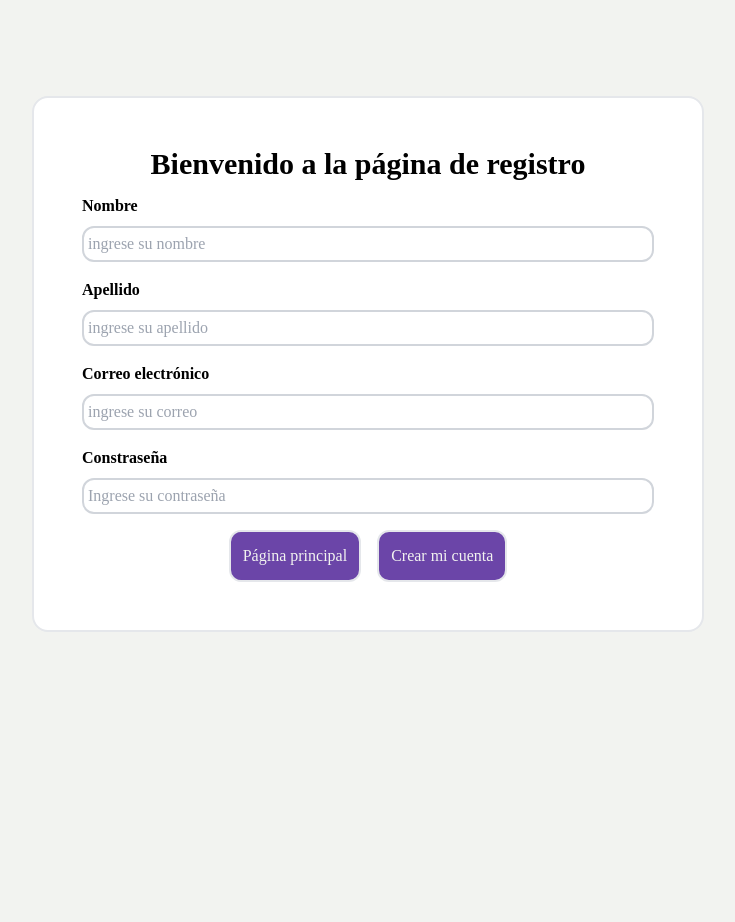
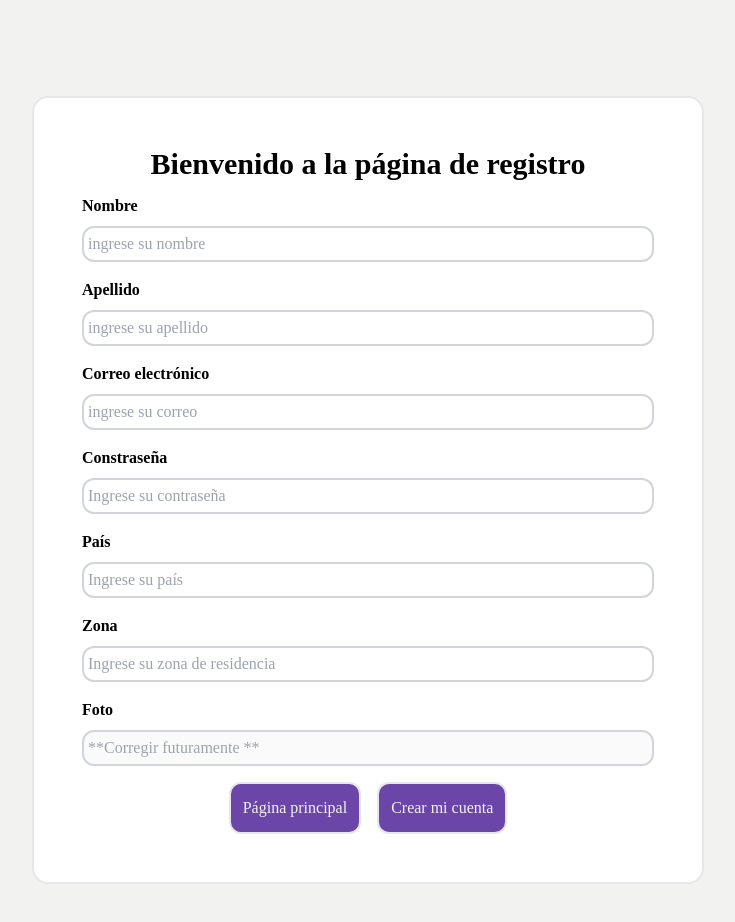
Before and after one commit to JulioLopez27/Plataforma-Nutricionista, a React (Vite) app in the folder web/: page /signup in a window 1280 px wide. Shown: the top 922 px of the page, without its empty margins (272-1007 px from the left). Before the commit the page ends 800 px from the top, so only its background shows below. Built offline with nearby package versions, Linux system fonts and the light colour scheme.

Commit message:
Add more Inputs

```diff
--- a/web/src/pages/Signup/index.jsx
+++ b/web/src/pages/Signup/index.jsx
@@ -45,6 +45,33 @@ export const Signup = () => {
                         placeholder="Ingrese su contraseña"
                     />
 
+
+
+
+                    <Input
+                        type="text"
+                        name="pais"
+                        label="País"
+                        placeholder="Ingrese su país"
+                    />
+
+                    <Input
+                        type="text"
+                        name="zona"
+                        label="Zona"
+                        placeholder="Ingrese su zona de residencia"
+                    />
+
+
+                    <Input
+                        disabled="on"
+                        type="text"
+                        name="foto"
+                        label="Foto"
+                        placeholder="**Corregir futuramente **"
+                    />
+
+
                 </form>
 
                 <div className="flex justify-center space-x-4 mt-4">
```
